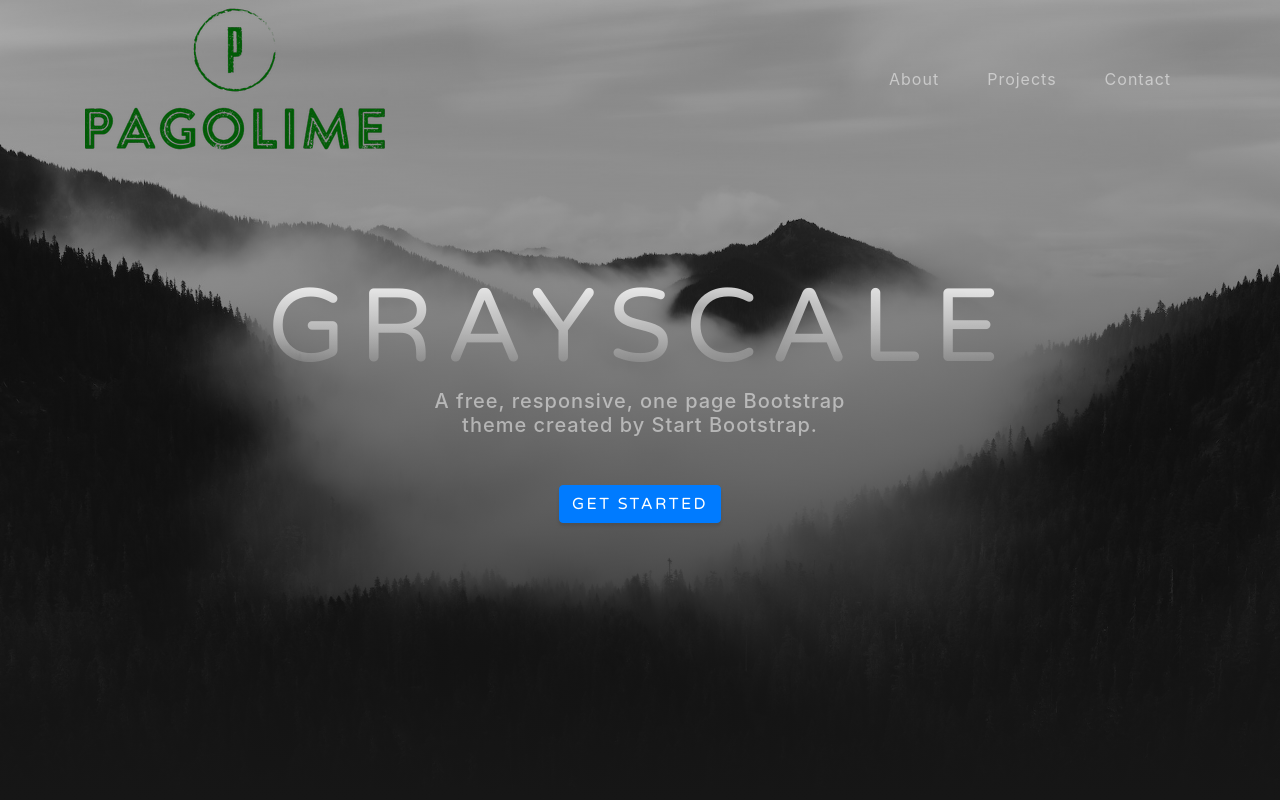
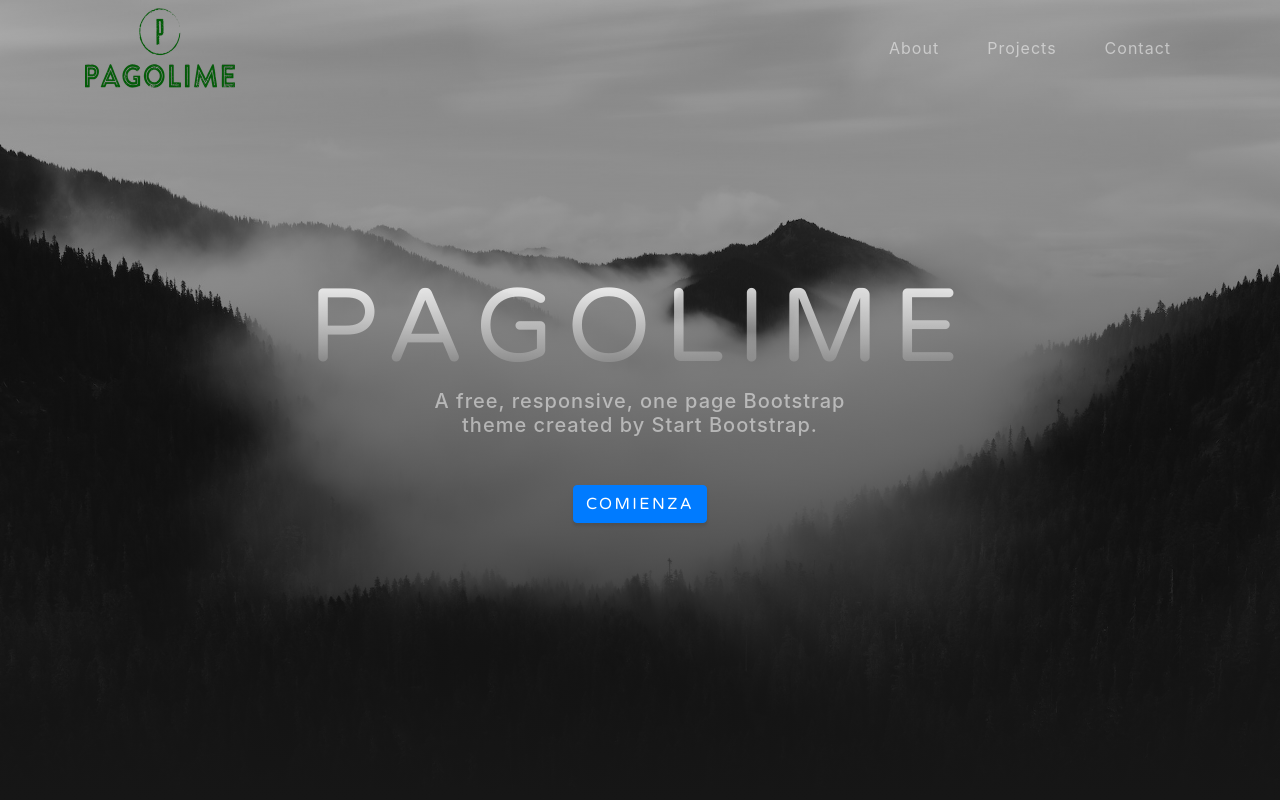
Before and after one commit to FranciscoDamian/LimePago, a website with bundled scripts: page index.html in a window 1280 px wide. Shown: the top 800 px of the page. Built offline with nearby package versions, Linux system fonts and the light colour scheme.

Commit message:
Primeros Cambios

```diff
--- a/index.html
+++ b/index.html
@@ -28,7 +28,7 @@
   <!-- Navigation -->
   <nav class="navbar navbar-expand-lg navbar-light fixed-top" id="mainNav">
     <div class="container">
-      <a class="navbar-brand js-scroll-trigger" href="#page-top"><img src="img/pagolimelogo.png" alt=""></a>
+      <a class="navbar-brand js-scroll-trigger" href="#page-top"><img class="img-responsive" width="150px" height="80px" src="img/pagolimelogo.png" alt=""></a>
       <button class="navbar-toggler navbar-toggler-right" type="button" data-toggle="collapse" data-target="#navbarResponsive" aria-controls="navbarResponsive" aria-expanded="false" aria-label="Toggle navigation">
         Menu
         <i class="fas fa-bars"></i>
@@ -53,9 +53,9 @@
   <header class="masthead">
     <div class="container d-flex h-100 align-items-center">
       <div class="mx-auto text-center">
-        <h1 class="mx-auto my-0 text-uppercase">Grayscale</h1>
+        <h1 class="mx-auto my-0 text-uppercase">PAGOLIME</h1>
         <h2 class="text-white-50 mx-auto mt-2 mb-5">A free, responsive, one page Bootstrap theme created by Start Bootstrap.</h2>
-        <a href="#about" class="btn btn-primary js-scroll-trigger">Get Started</a>
+        <a href="#about" class="btn btn-primary js-scroll-trigger">Comienza</a>
       </div>
     </div>
   </header>
```
